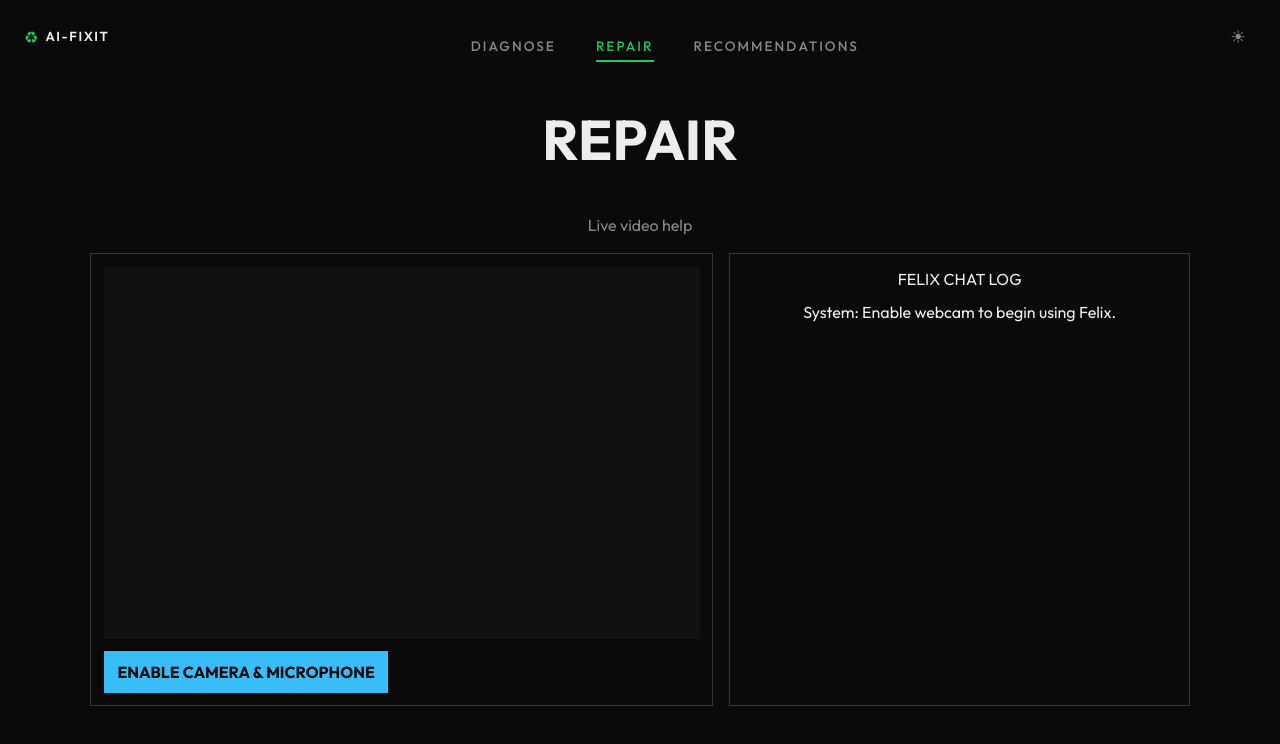
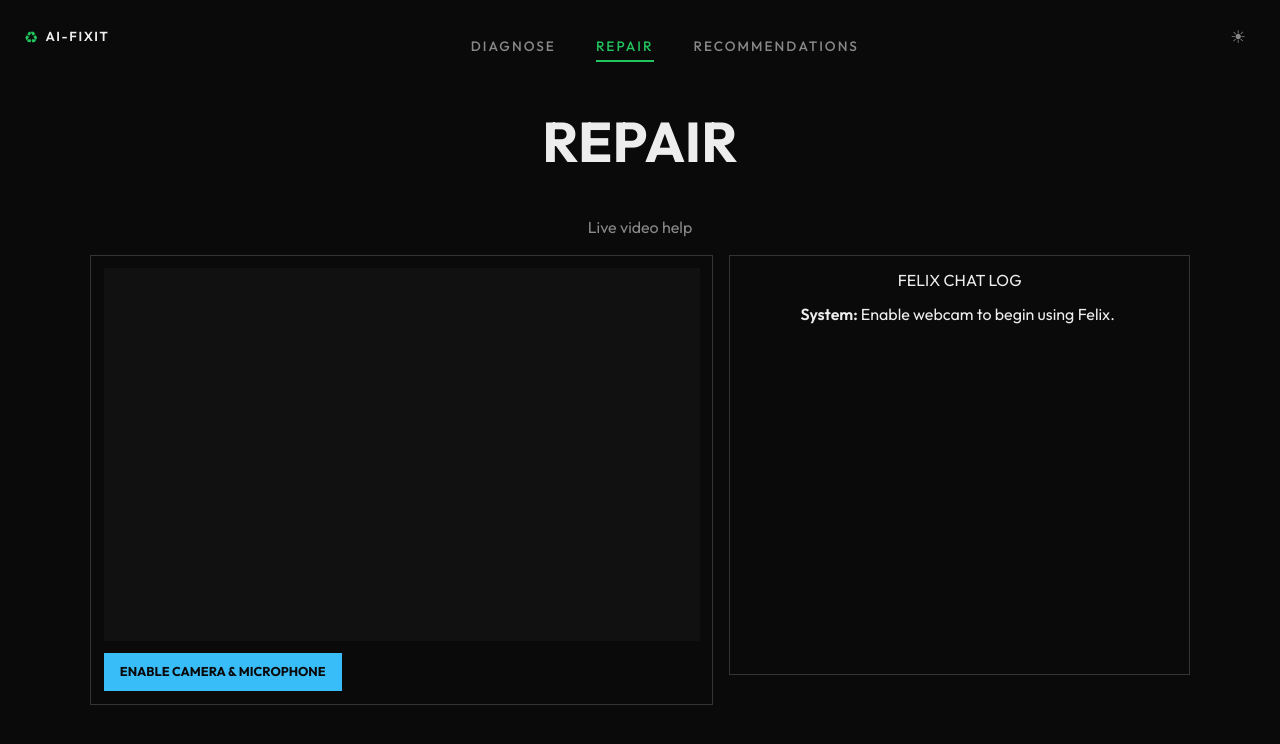
Before and after one commit to kotharisoumil/AI-FIXIT, a Next.js app in the folder frontend/: page /repair in a window 1280 px wide. Shown: the top 744 px of the page. Built offline with nearby package versions, Linux system fonts and the light colour scheme.

Commit message:
Scrolllllll

```diff
--- a/frontend/app/components/RepairAssistant.tsx
+++ b/frontend/app/components/RepairAssistant.tsx
@@ -12,6 +12,7 @@ export default function RepairAssistant() {
   const streamRef = useRef<MediaStream | null>(null);
   const mediaRecorderRef = useRef<MediaRecorder | null>(null);
   const audioChunksRef = useRef<Blob[]>([]);
+  const chatEndRef = useRef<HTMLDivElement | null>(null);
 
   const [cameraOn, setCameraOn] = useState(false);
   const [isRecording, setIsRecording] = useState(false);
@@ -21,6 +22,11 @@ export default function RepairAssistant() {
       text: "Enable webcam to begin using Felix.",
     },
   ]);
+
+  // Auto-scroll to bottom when new messages arrive
+  useEffect(() => {
+    chatEndRef.current?.scrollIntoView({ behavior: "smooth" });
+  }, [chatLog]);
 
   useEffect(() => {
     return () => {
@@ -156,7 +162,6 @@ export default function RepairAssistant() {
         { role: "gemini", text: data.felix_response },
       ]);
 
-      // ✅ Play ElevenLabs audio instead of browser TTS
       if (data.audio_base64) {
         playAudioBase64(data.audio_base64);
       }
@@ -192,13 +197,16 @@ export default function RepairAssistant() {
         display: "grid",
         gridTemplateColumns: "1.15fr 0.85fr",
         gap: "1rem",
+        alignItems: "start",
       }}
     >
+      {/* Left: Video + Buttons */}
       <div
         style={{
           border: "1px solid rgba(128,128,128,0.35)",
           padding: "0.8rem",
-          display: "grid",
+          display: "flex",
+          flexDirection: "column",
           gap: "0.75rem",
         }}
       >
@@ -215,17 +223,28 @@ export default function RepairAssistant() {
           }}
         />
 
-        <div style={{ display: "flex", gap: "0.5rem", flexWrap: "wrap" }}>
+        {/* Buttons — fixed height, no growth */}
+        <div
+          style={{
+            display: "flex",
+            gap: "0.5rem",
+            flexWrap: "wrap",
+            flexShrink: 0,
+          }}
+        >
           {!cameraOn && (
             <button
               onClick={enableCamera}
               style={{
-                padding: "0.55rem 0.85rem",
+                height: "38px",
+                padding: "0 1rem",
                 background: "#38bdf8",
                 border: "none",
                 color: "#0a0a0a",
                 cursor: "pointer",
                 fontWeight: 700,
+                fontSize: "0.8rem",
+                whiteSpace: "nowrap",
               }}
             >
               ENABLE CAMERA & MICROPHONE
@@ -238,12 +257,15 @@ export default function RepairAssistant() {
                 onClick={startRecording}
                 disabled={isRecording}
                 style={{
-                  padding: "0.55rem 0.85rem",
+                  height: "38px",
+                  padding: "0 1rem",
                   background: isRecording ? "#666" : "#22c55e",
                   border: "none",
                   color: "#fff",
                   cursor: isRecording ? "not-allowed" : "pointer",
                   fontWeight: 700,
+                  fontSize: "0.8rem",
+                  whiteSpace: "nowrap",
                 }}
               >
                 START RECORDING
@@ -253,11 +275,15 @@ export default function RepairAssistant() {
                 onClick={stopRecording}
                 disabled={!isRecording}
                 style={{
-                  padding: "0.55rem 0.85rem",
+                  height: "38px",
+                  padding: "0 1rem",
                   background: !isRecording ? "#666" : "#ef4444",
                   border: "none",
                   color: "#fff",
                   cursor: !isRecording ? "not-allowed" : "pointer",
+                  fontWeight: 700,
+                  fontSize: "0.8rem",
+                  whiteSpace: "nowrap",
                 }}
               >
                 STOP RECORDING
@@ -267,32 +293,39 @@ export default function RepairAssistant() {
         </div>
       </div>
 
+      {/* Right: Chat Log with fixed height + scroll */}
       <aside
         style={{
           border: "1px solid rgba(128,128,128,0.35)",
           padding: "0.8rem",
-          display: "grid",
-          gridTemplateRows: "auto 1fr",
+          display: "flex",
+          flexDirection: "column",
           gap: "0.6rem",
-          minHeight: "420px",
+          height: "420px",
         }}
       >
-        <h3>FELIX CHAT LOG</h3>
+        <h3 style={{ margin: 0, flexShrink: 0 }}>FELIX CHAT LOG</h3>
 
         <div
           style={{
             overflowY: "auto",
-            display: "grid",
-            alignContent: "start",
+            flex: 1,
+            display: "flex",
+            flexDirection: "column",
             gap: "0.55rem",
+            paddingRight: "0.25rem",
           }}
         >
           {chatLog.map((entry, index) => (
-            <p key={`${entry.role}-${index}`}>
-              {entry.role === "gemini" ? "Felix: " : "System: "}
+            <p key={`${entry.role}-${index}`} style={{ margin: 0 }}>
+              <span style={{ fontWeight: 600 }}>
+                {entry.role === "gemini" ? "Felix: " : "System: "}
+              </span>
               {entry.text}
             </p>
           ))}
+          {/* Anchor for auto-scroll */}
+          <div ref={chatEndRef} />
         </div>
       </aside>
     </section>
```
